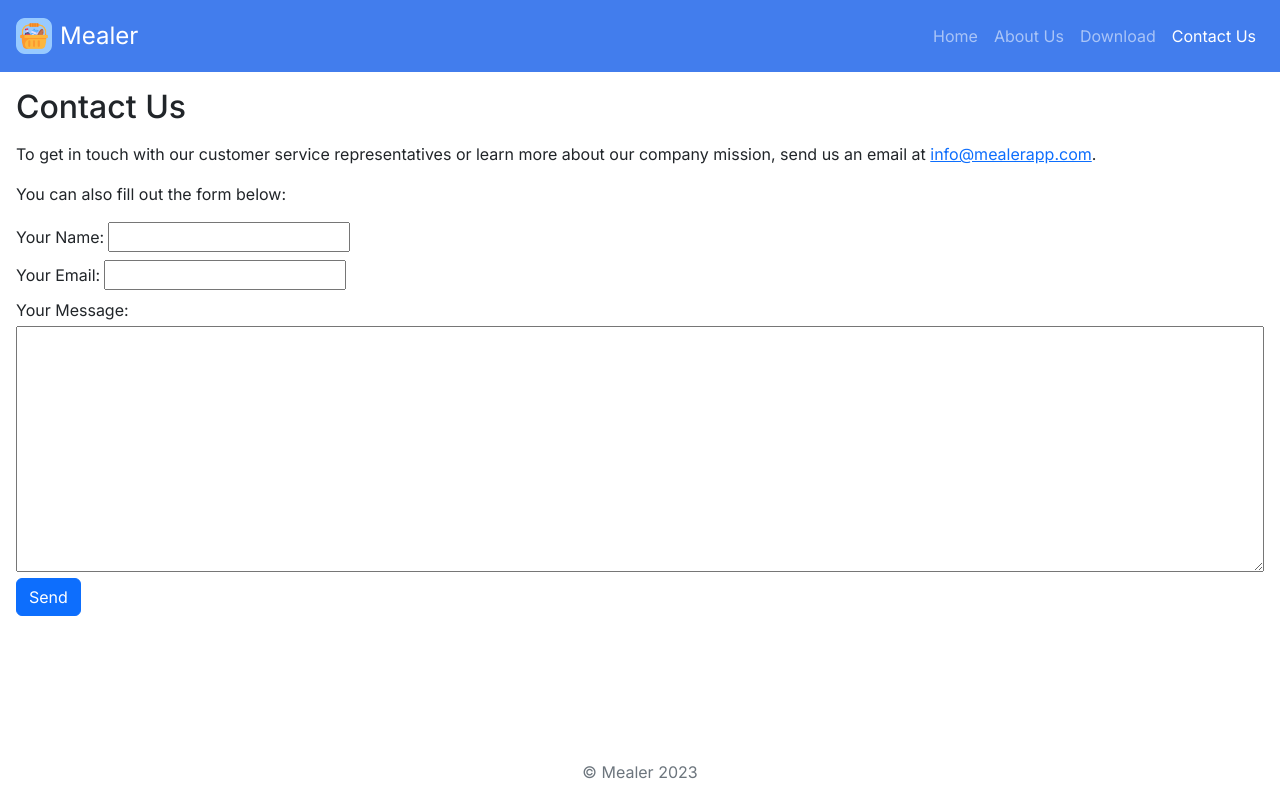
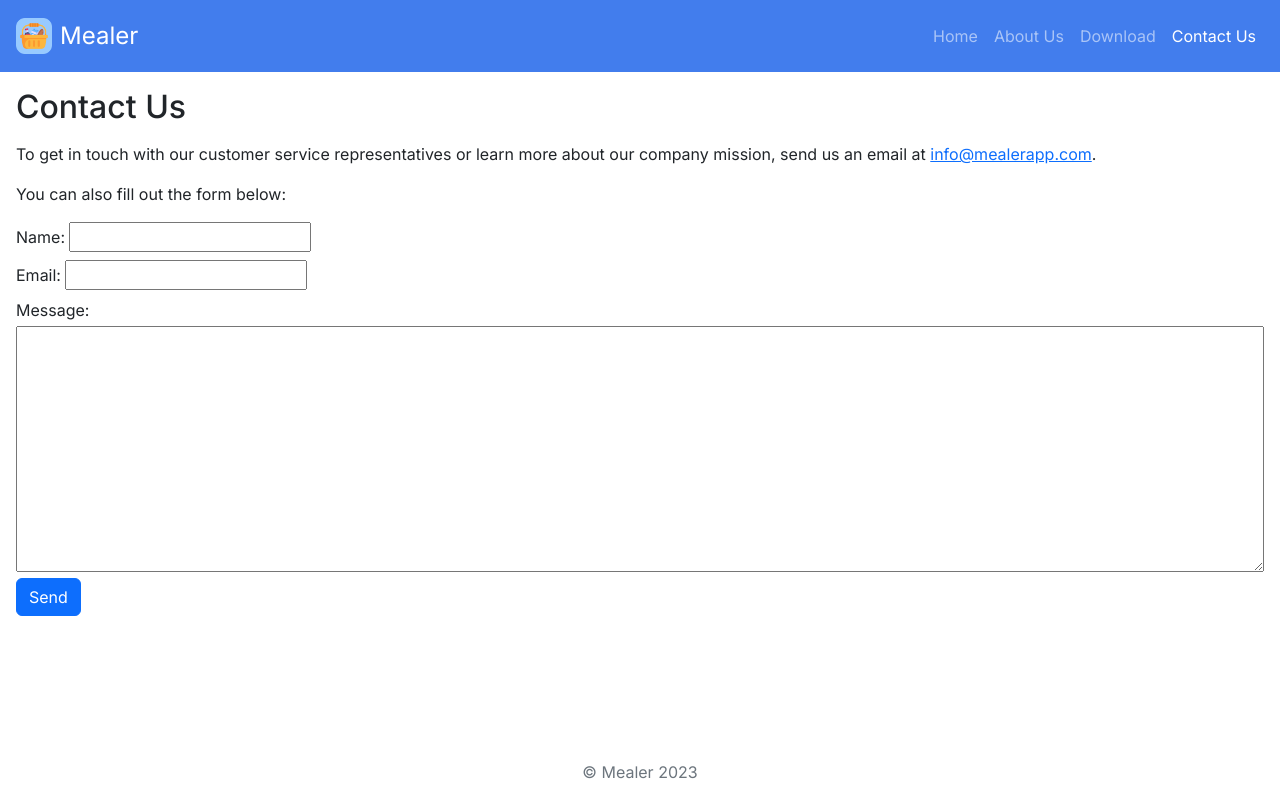
Before and after one commit to MealerORG/website, a Next.js app: page /contact in a window 1280 px wide. Built offline with nearby package versions, Linux system fonts and the light colour scheme.

Commit message:
Add honeypot and JS submission

```diff
--- a/pages/contact.tsx
+++ b/pages/contact.tsx
@@ -1,8 +1,19 @@
-import { useRouter } from "next/router";
+import { useState } from "react";
 
 export default function Contact() {
-    const router = useRouter();
-    const { submitted } = router.query;
+    const [submitted, setSubmitted] = useState(false);
+
+    async function submitForm(e: any) {
+        e.preventDefault();
+
+        await fetch("/", {
+            method: "POST",
+            headers: { "Content-Type": "application/x-www-form-urlencoded" },
+            body: new URLSearchParams(new FormData(e.target) as any).toString()
+        });
+
+        setSubmitted(true);
+    }
 
     return <>
         <h1>Contact Us</h1>
@@ -11,24 +22,29 @@ export default function Contact() {
 
         <p>You can also fill out the form below:</p>
 
-        { submitted != undefined ?
+        { submitted ?
             <p><strong>Your message was submitted!</strong></p>
         :
-            <form name="contact" method="POST" action="/contact?submitted" data-netlify="true" data-netlify-honeypot="bot-field">
+            <form name="contact" method="POST" action="/" onSubmit={submitForm} data-netlify="true" data-netlify-honeypot="bot-field">
                 <input type="hidden" name="form-name" value="contact" />
 
+                <div hidden>
+                    <label htmlFor="bot-field">Don't fill this out if you're human: </label>
+                    <input id="bot-field" name="bot-field" type="text" />
+                </div>
+
                 <div>
-                    <label htmlFor="name" className="me-1">Your Name: </label>
+                    <label htmlFor="name" className="me-1">Name: </label>
                     <input id="name" name="name" type="text" required />
                 </div>
 
                 <div className="my-2">
-                    <label htmlFor="email" className="me-1">Your Email: </label>
+                    <label htmlFor="email" className="me-1">Email: </label>
                     <input id="email" name="email" type="email" required />
                 </div>
 
                 <div>
-                    <label htmlFor="message" className="d-block">Your Message: </label>
+                    <label htmlFor="message" className="d-block">Message: </label>
                     <textarea className="w-100 mt-1" rows={10} name="message" required />
                 </div>
 
```
